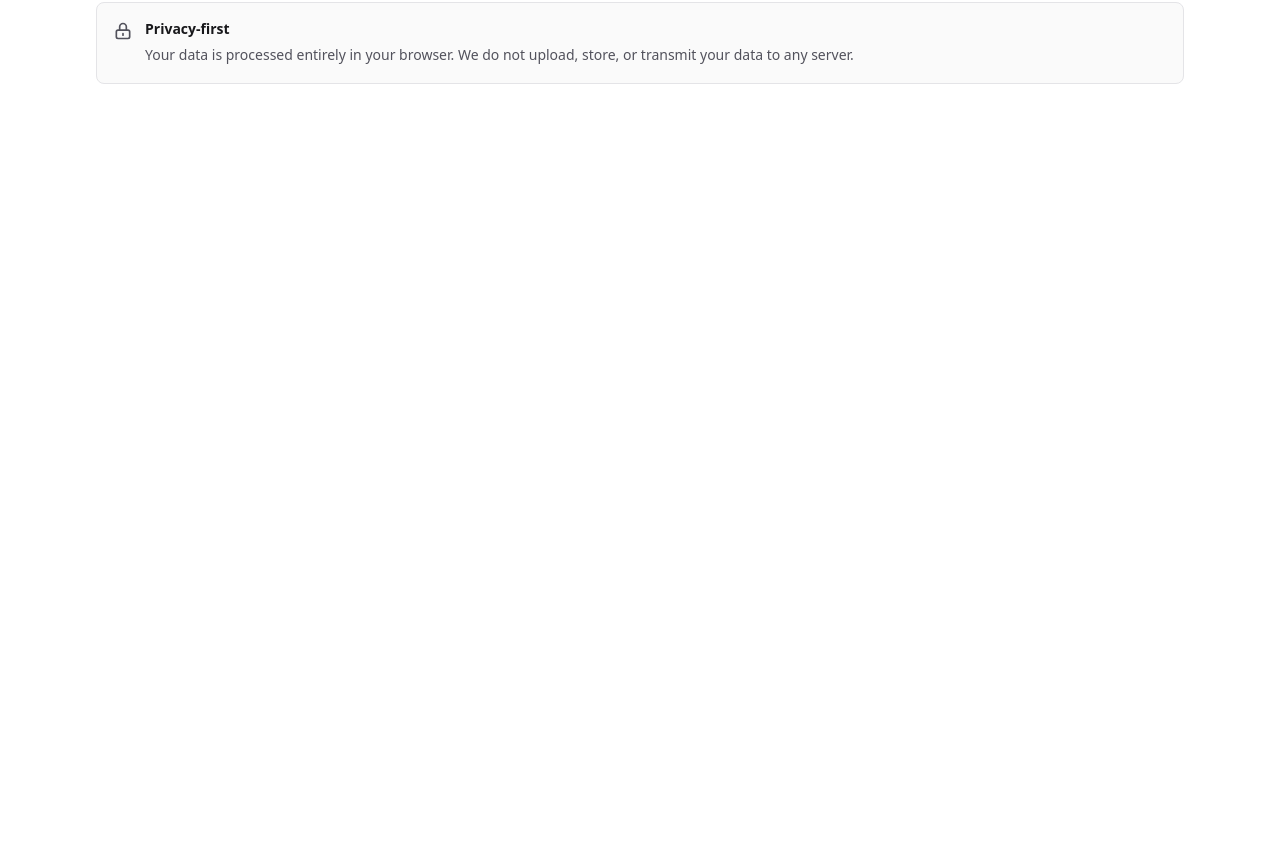
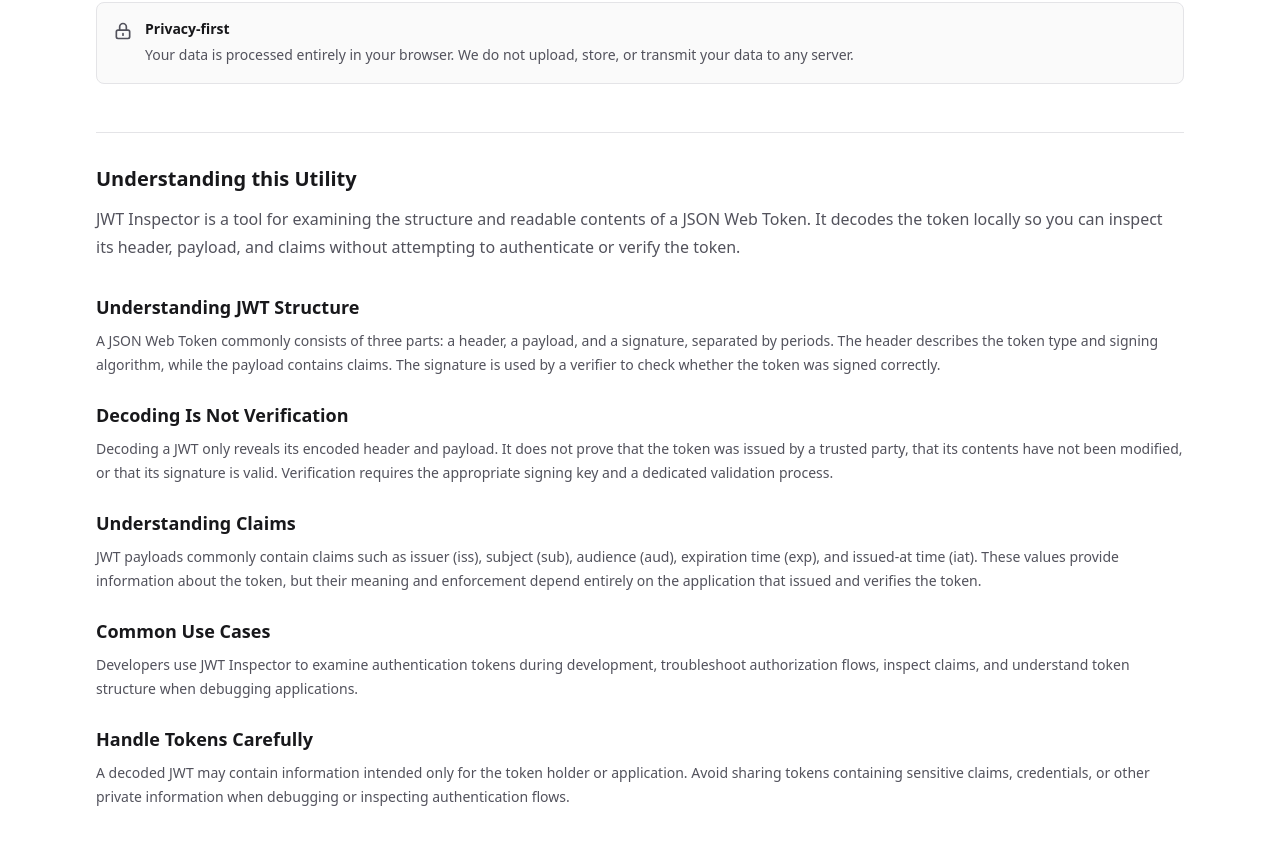
Before and after one commit to bumiversa/global-utility-network, a Next.js app: page /tools/jwt-inspector in a window 1280 px wide. Shown: the part 588-1432 px from the top of the page. Before the commit the page ends 800 px from the top, so only its background shows below. Built offline with nearby package versions, Linux system fonts and the light colour scheme.

Commit message:
feat: add Knowledge Layer to JWT Inspector utility with security-focused content

```diff
--- a/src/app/tools/jwt-inspector/page.tsx
+++ b/src/app/tools/jwt-inspector/page.tsx
@@ -7,6 +7,8 @@ import UtilityHeader from "@/components/utility/utility-header";
 import UtilityEditor from "@/components/utility/utility-editor";
 import UtilityButton from "@/components/utility/utility-button";
 import PrivacyNotice from "@/components/utility/privacy-notice";
+import KnowledgeSection from "@/components/utility/knowledge-section";
+import { jwtInspectorKnowledge } from "@/content/utilities/jwt-inspector";
 
 export default function JwtInspectorPage() {
   const [token, setToken] = useState("");
@@ -46,11 +48,8 @@ export default function JwtInspectorPage() {
             ) : (
               <>
                 <JsonSection title="Header" value={result.header} />
-
                 <JsonSection title="Payload" value={result.payload} />
-
                 <ClaimsSection result={result} />
-
                 <div className="rounded-xl border border-zinc-200 bg-zinc-50 p-6">
                   <h2 className="text-base font-semibold text-zinc-900">
                     Signature
@@ -69,6 +68,7 @@ export default function JwtInspectorPage() {
       </div>
 
       <PrivacyNotice />
+      <KnowledgeSection {...jwtInspectorKnowledge} />
     </UtilityPage>
   );
 }
@@ -129,7 +129,6 @@ function ClaimsSection({
   return (
     <section className="rounded-xl border border-zinc-200 bg-zinc-50 p-6">
       <h2 className="text-base font-semibold text-zinc-900">Claims</h2>
-
       {rows.length === 0 ? (
         <p className="mt-4 text-sm text-zinc-600">
           No recognized standard claims found.
--- a/src/config/utilities.ts
+++ b/src/config/utilities.ts
@@ -32,7 +32,7 @@ export const UTILITIES: Record<string, UtilityConfig> = {
     isClientSideOnly: true,
     relatedUtilities: ['json-diff'],
     status: 'live',
-    knowledgeId: 'json-formatter', // <-- Hanya 1 baris ini yang ditambahkan
+    knowledgeId: 'json-formatter',
   },
   'jwt-inspector': {
     id: 'jwt-inspector',
@@ -42,6 +42,7 @@ export const UTILITIES: Record<string, UtilityConfig> = {
     isClientSideOnly: true,
     relatedUtilities: ['base64'],
     status: 'live',
+    knowledgeId: 'jwt-inspector', // <-- Ditambahkan
   },
   'base64': {
     id: 'base64',
--- /dev/null
+++ b/src/content/utilities/jwt-inspector.ts
@@ -0,0 +1,32 @@
+export const jwtInspectorKnowledge = {
+  introduction:
+    "JWT Inspector is a tool for examining the structure and readable contents of a JSON Web Token. It decodes the token locally so you can inspect its header, payload, and claims without attempting to authenticate or verify the token.",
+
+  sections: [
+    {
+      title: "Understanding JWT Structure",
+      content:
+        "A JSON Web Token commonly consists of three parts: a header, a payload, and a signature, separated by periods. The header describes the token type and signing algorithm, while the payload contains claims. The signature is used by a verifier to check whether the token was signed correctly.",
+    },
+    {
+      title: "Decoding Is Not Verification",
+      content:
+        "Decoding a JWT only reveals its encoded header and payload. It does not prove that the token was issued by a trusted party, that its contents have not been modified, or that its signature is valid. Verification requires the appropriate signing key and a dedicated validation process.",
+    },
+    {
+      title: "Understanding Claims",
+      content:
+        "JWT payloads commonly contain claims such as issuer (iss), subject (sub), audience (aud), expiration time (exp), and issued-at time (iat). These values provide information about the token, but their meaning and enforcement depend entirely on the application that issued and verifies the token.",
+    },
+    {
+      title: "Common Use Cases",
+      content:
+        "Developers use JWT Inspector to examine authentication tokens during development, troubleshoot authorization flows, inspect claims, and understand token structure when debugging applications.",
+    },
+    {
+      title: "Handle Tokens Carefully",
+      content:
+        "A decoded JWT may contain information intended only for the token holder or application. Avoid sharing tokens containing sensitive claims, credentials, or other private information when debugging or inspecting authentication flows.",
+    },
+  ],
+};
```
